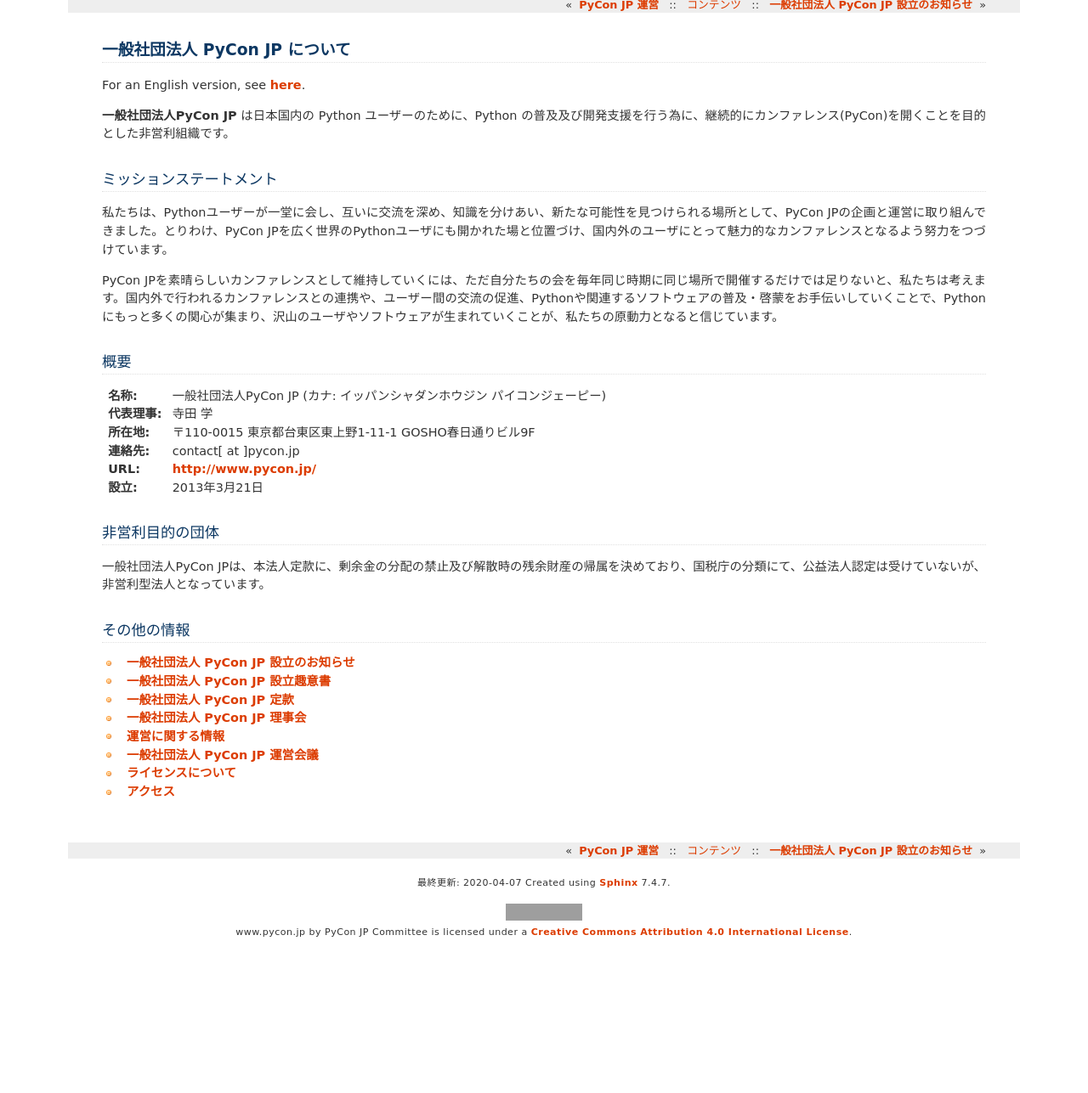
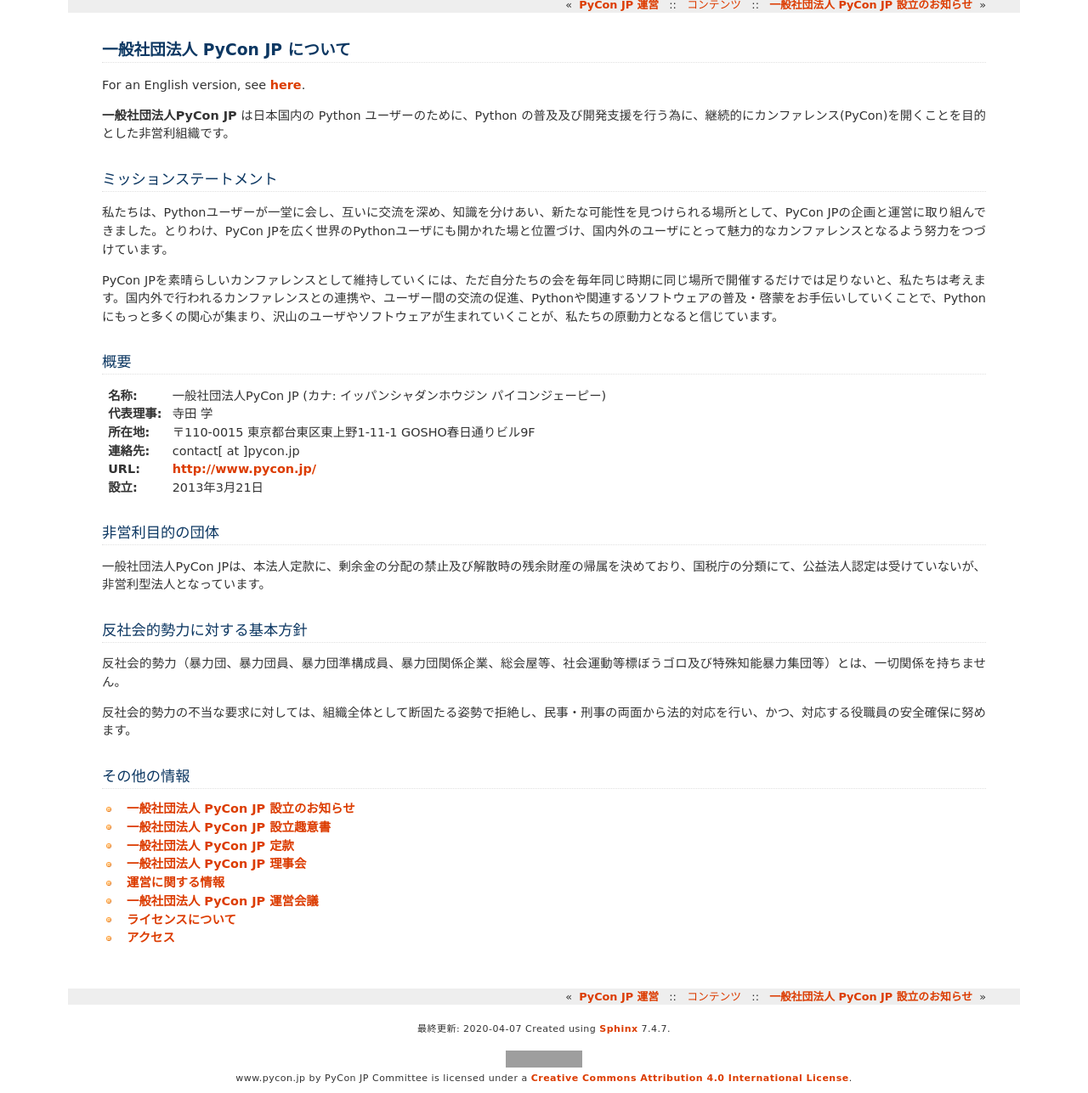
Before and after one commit to pyconjp/www.pycon.jp, a Sphinx documentation site: the page built from source/committee/index.rst, in a window 1280 px wide, cut to the strip 129-1416 px from the top of the page. Shown: the whole strip at 85% size. Built offline with Sphinx 7.4.7, drawn with Linux system fonts in a browser that asks for light colours; before the commit the page ends 1243 px from its top, so only the background shows below that; grey boxes are pictures that could not be loaded.

Commit message:
反社会的勢力に対する基本方針を掲載

```diff
--- a/source/committee/index.rst
+++ b/source/committee/index.rst
@@ -27,6 +27,16 @@
 
 一般社団法人PyCon JPは、本法人定款に、剰余金の分配の禁止及び解散時の残余財産の帰属を決めており、国税庁の分類にて、公益法人認定は受けていないが、非営利型法人となっています。
 
+
+反社会的勢力に対する基本方針
+-----------------------------
+
+反社会的勢力（暴力団、暴力団員、暴力団準構成員、暴力団関係企業、総会屋等、社会運動等標ぼうゴロ及び特殊知能暴力集団等）とは、一切関係を持ちません。
+
+反社会的勢力の不当な要求に対しては、組織全体として断固たる姿勢で拒絶し、民事・刑事の両面から法的対応を行い、かつ、対応する役職員の安全確保に努めます。
+
+
+
 その他の情報
 ------------
 .. toctree::
```
